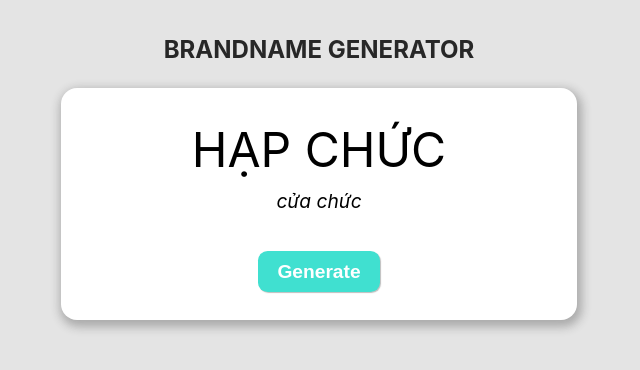
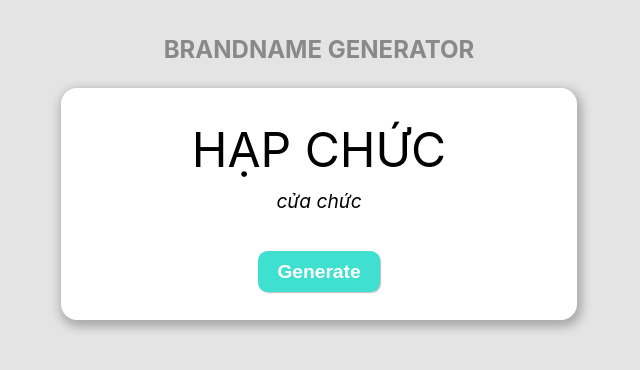
Before and after one commit to hieptuanle/brandname-generator, a React (Create React App) app: page / in a window 1280 px wide. Shown: the top 370 px of the page, without its empty margins (321-961 px from the left). Built offline with nearby package versions, Linux system fonts and the light colour scheme.

Commit message:
Make title less visible

```diff
--- a/src/App.scss
+++ b/src/App.scss
@@ -1,6 +1,6 @@
 .container .header {
   text-align: center;
-  color: #272727;
+  color: #8a8989;
   text-transform: uppercase;
   font-size: 1.5em;
   margin: 1em;
```
